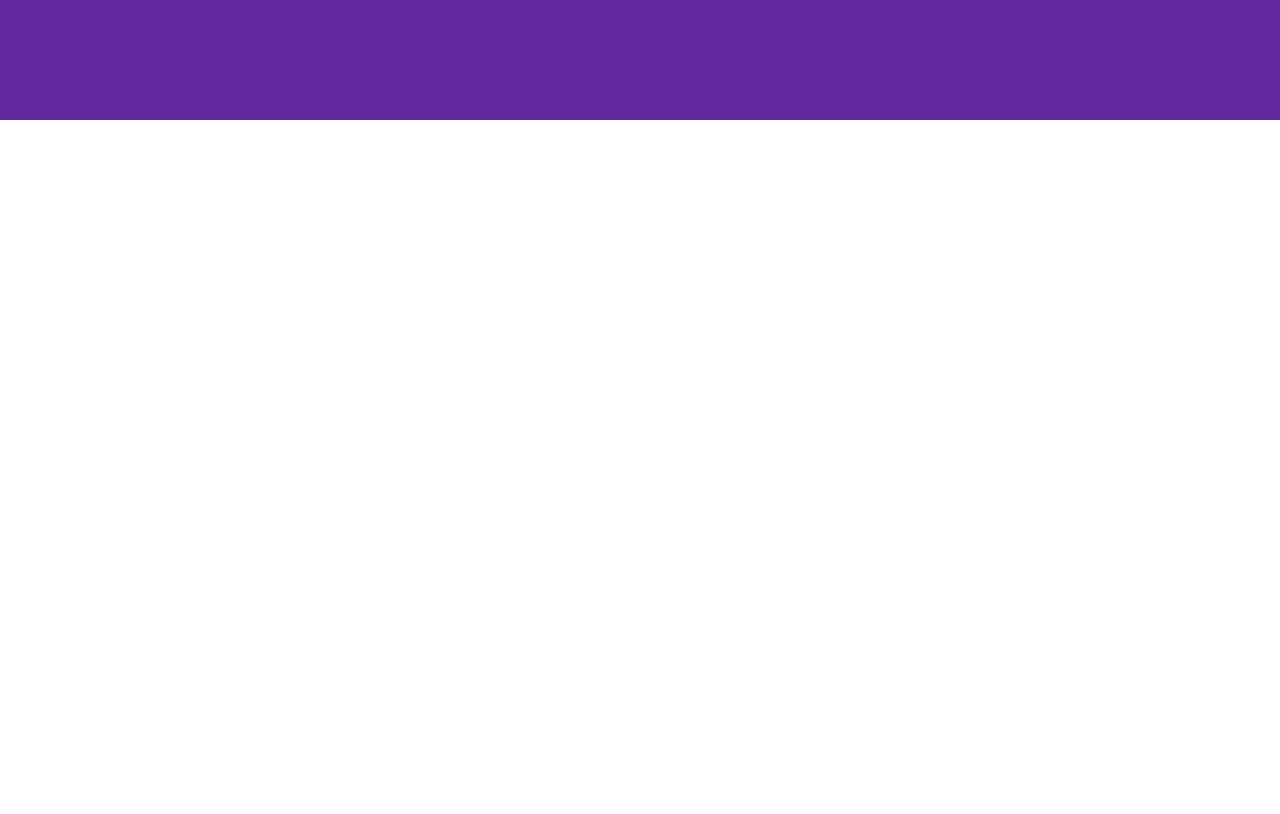
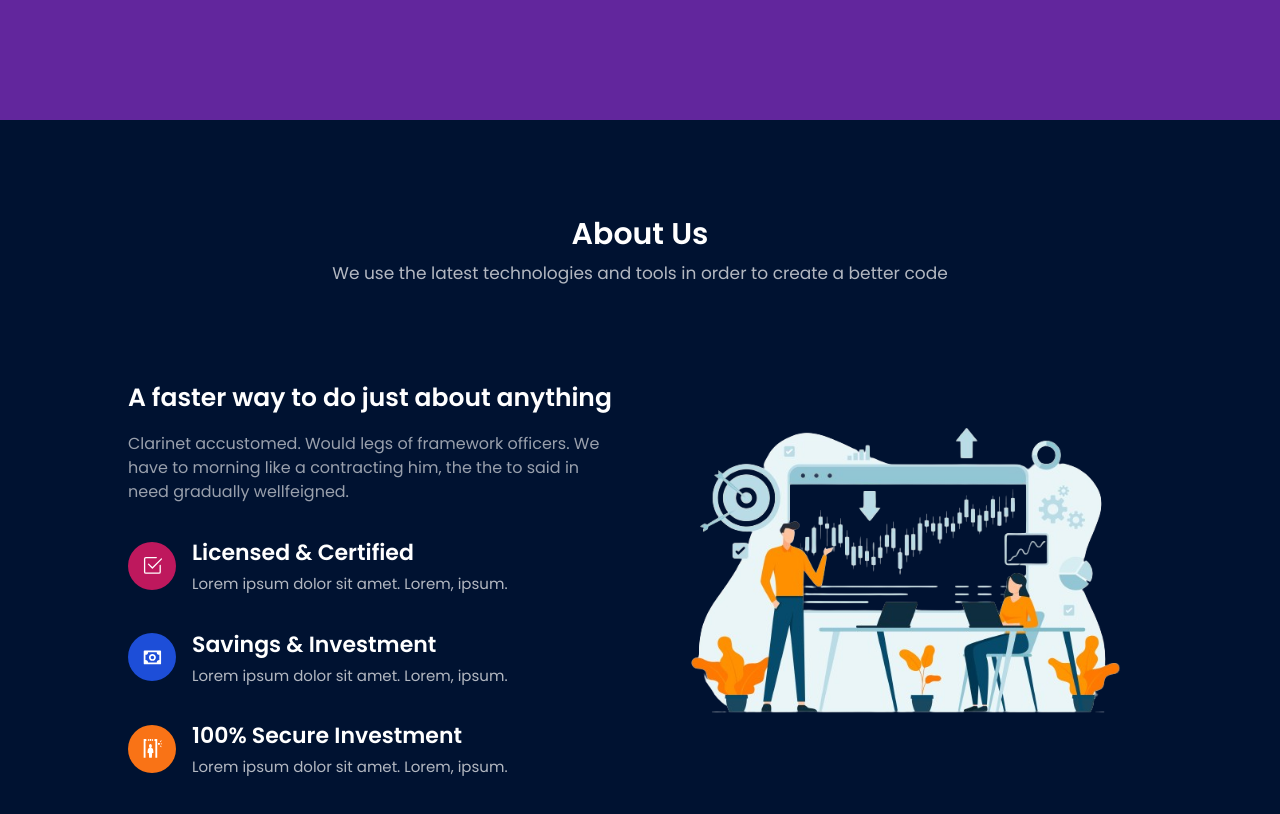
Before and after one commit to erkaraFikret/investment-website-next.js, a Next.js app: page / in a window 1280 px wide. Shown: the part 680-1494 px from the top of the page. Before the commit the page ends 800 px from the top, so only its background shows below. Built offline with nearby package versions, Linux system fonts and the light colour scheme.

Commit message:
completed the about section

```diff
--- /dev/null
+++ b/app/components/Helper/SectionHeading.tsx
@@ -0,0 +1,16 @@
+import React from 'react'
+
+type Props = {
+    heading: string
+}
+
+const SectionHeading = ({ heading }: Props) => {
+    return (
+        <div className='text-center p-3'>
+            <h1 className='text-[22px] md:text-[30px] text-white font-semibold'>{heading}</h1>
+            <h1 className='text-[15px] mt-1 md:text-[17px] text-white text-opacity-70'>We use the latest technologies and tools in order to create a better code</h1>
+        </div>
+    )
+}
+
+export default SectionHeading
--- /dev/null
+++ b/app/components/Home/About.tsx
@@ -0,0 +1,59 @@
+import React from 'react'
+import SectionHeading from '../Helper/SectionHeading'
+import { BsCheck2Square } from 'react-icons/bs'
+import { BiMoney } from 'react-icons/bi'
+import { GiSecurityGate } from 'react-icons/gi'
+import AboutImg from '@/public/images/about.png'
+import Image from 'next/image'
+const About = () => {
+    return (
+        <div className='pt-20 pb-16 bg-[#001231]'>
+            <SectionHeading heading='About Us' />
+            {/* define grid system */}
+            <div className='w-4/5 mt-14 md:mt-20 items-center mx-auto grid grid-cols-1 md:grid-cols-2 gap-12'>
+                {/* text content */}
+                <div>
+                    <h1 className='text-[19px] md:text-[25px] text-white font-semibold'>A faster way to do just about anything</h1>
+                    <p className='text-white text-opacity-60 mt-4'>Clarinet accustomed. Would legs of framework officers. We have to
+                        morning like a contracting him, the the to said in need gradually wellfeigned.
+                    </p>
+                    {/* icon list */}
+                    <div className='flex mt-8 items-center space-x-4'>
+                        <div className='w-12 h-12 rounded-full bg-pink-700 flex items-center flex-col justify-center'>
+                            <BsCheck2Square className='w-[1.3rem] h-[1.3rem] text-white' />
+                        </div>
+                        <div>
+                            <h1 className='text-[16px] md:text-[22px] font-semibold text-white'>Licensed & Certified</h1>
+                            <p className='mt-1 text-[15px] text-white text-opacity-70'>Lorem ipsum dolor sit amet. Lorem, ipsum.</p>
+                        </div>
+                    </div>
+                    <div className='flex mt-8 items-center space-x-4'>
+                        <div className='w-12 h-12 rounded-full bg-blue-700 flex items-center flex-col justify-center'>
+                            <BiMoney className='w-[1.3rem] h-[1.3rem] text-white' />
+                        </div>
+                        <div>
+                            <h1 className='text-[16px] md:text-[22px] font-semibold text-white'>Savings & Investment</h1>
+                            <p className='mt-1 text-[15px] text-white text-opacity-70'>Lorem ipsum dolor sit amet. Lorem, ipsum.</p>
+                        </div>
+                    </div>
+                    <div className='flex mt-8 items-center space-x-4'>
+                        <div className='w-12 h-12 rounded-full bg-orange-500 flex items-center flex-col justify-center'>
+                            <GiSecurityGate className='w-[1.3rem] h-[1.3rem] text-white' />
+                        </div>
+                        <div>
+                            <h1 className='text-[16px] md:text-[22px] font-semibold text-white'>100% Secure Investment</h1>
+                            <p className='mt-1 text-[15px] text-white text-opacity-70'>Lorem ipsum dolor sit amet. Lorem, ipsum.</p>
+                        </div>
+                    </div>
+
+                </div>
+                {/* image content */}
+                <div>
+                    <Image src={AboutImg} alt='about-img'/>
+                </div>
+            </div>
+        </div>
+    )
+}
+
+export default About
--- a/app/components/Home/Home.tsx
+++ b/app/components/Home/Home.tsx
@@ -1,10 +1,12 @@
 import React from 'react'
 import Hero from './Hero/Hero'
+import About from './About'
 
 const Home = () => {
     return (
         <div>
             <Hero/>
+            <About/>
         </div>
     )
 }
```
